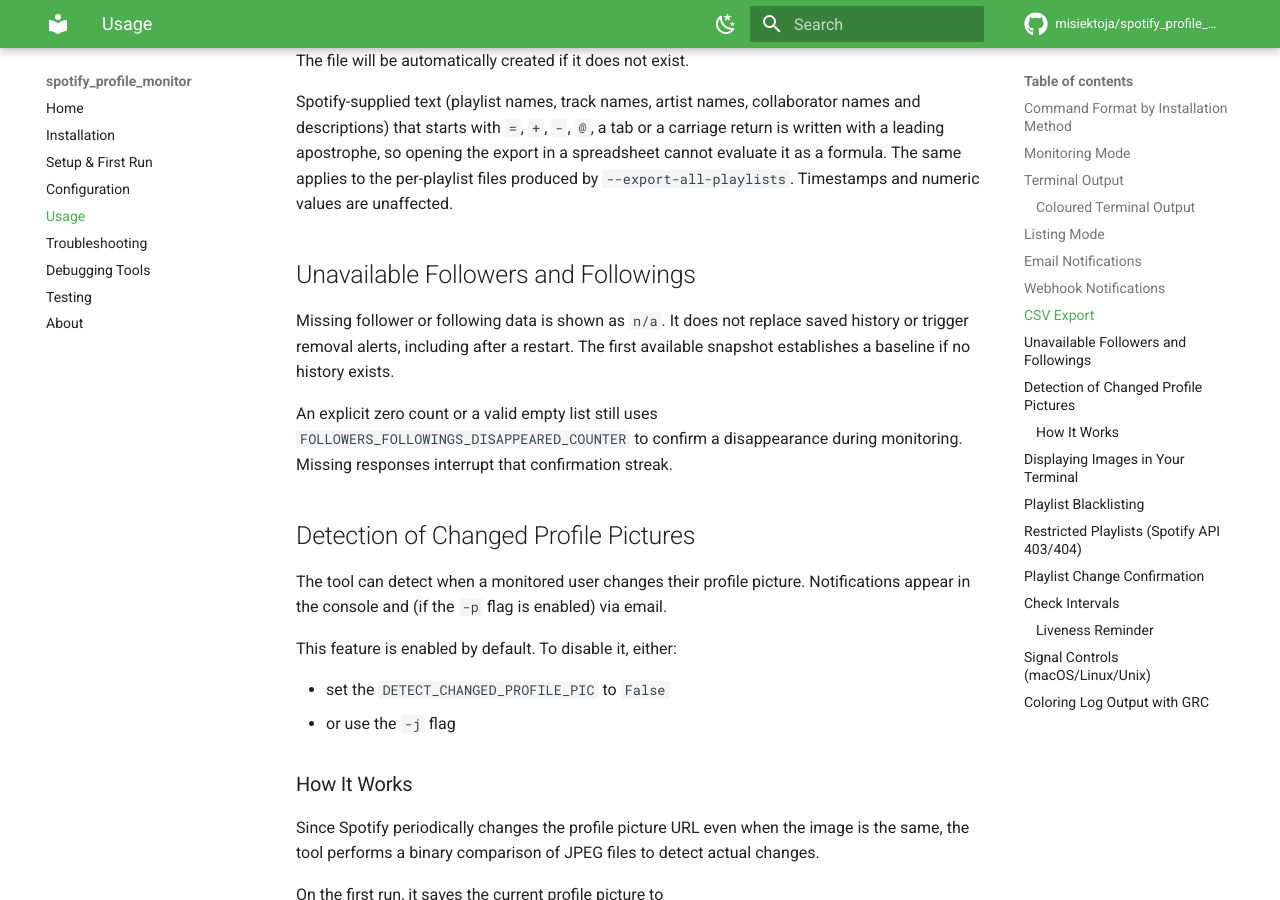
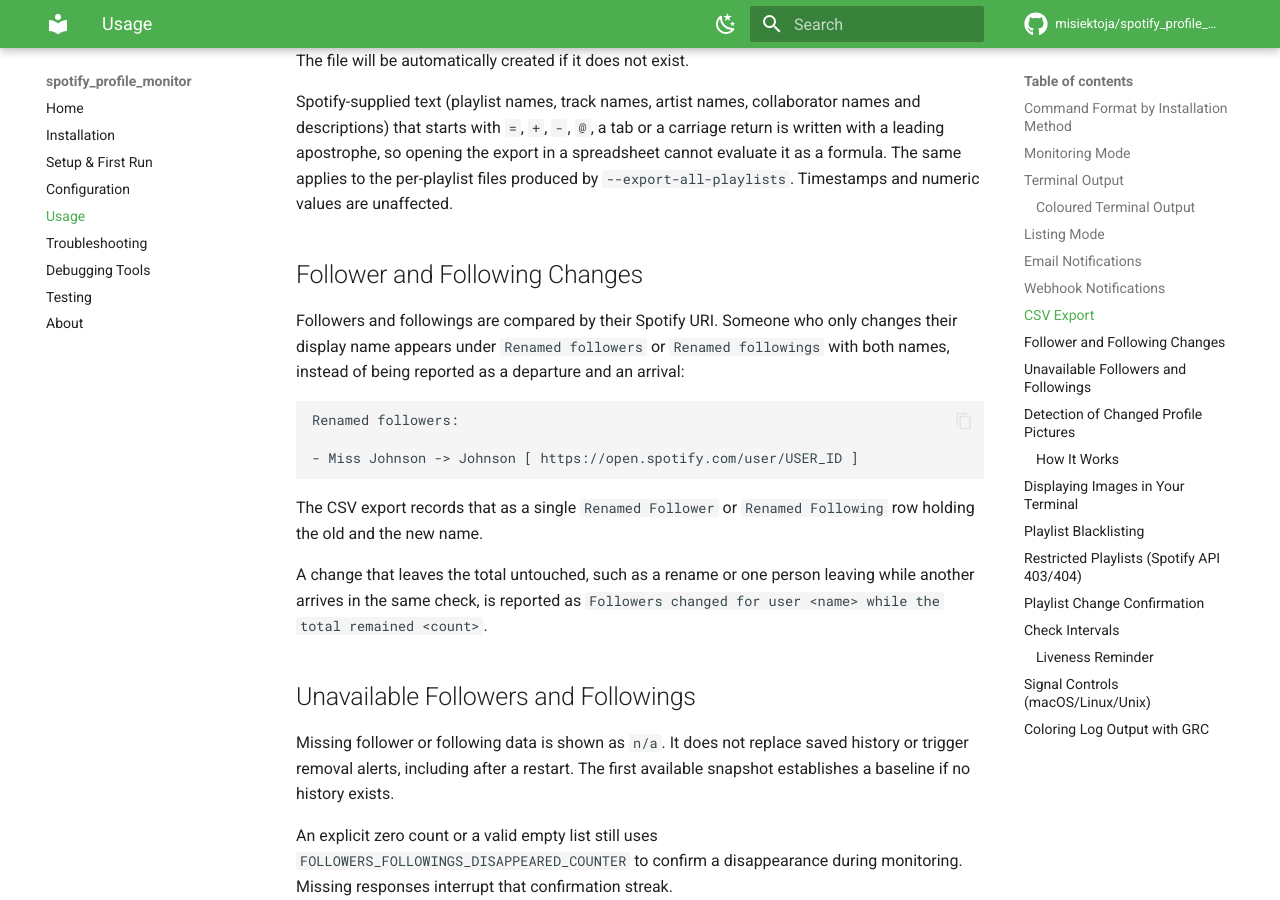
Before and after one commit to misiektoja/spotify_profile_monitor, an MkDocs documentation site: the page built from docs/usage.md, in a window 1280 px wide and 900 px high, scrolled down 10264 px. Built offline with MkDocs 1.6.1 and Material for MkDocs 9.7.7, drawn with Linux system fonts in a browser that asks for light colours; comment, search, counter and statistics services are not loaded.

Commit message:
docs(usage): describe how a renamed follower is reported

````diff
--- a/docs/usage.md
+++ b/docs/usage.md
@@ -341,6 +341,21 @@
 
 Spotify-supplied text (playlist names, track names, artist names, collaborator names and descriptions) that starts with `=`, `+`, `-`, `@`, a tab or a carriage return is written with a leading apostrophe, so opening the export in a spreadsheet cannot evaluate it as a formula. The same applies to the per-playlist files produced by `--export-all-playlists`. Timestamps and numeric values are unaffected.
 
+<a id="follower-and-following-changes"></a>
+## Follower and Following Changes
+
+Followers and followings are compared by their Spotify URI. Someone who only changes their display name appears under `Renamed followers` or `Renamed followings` with both names, instead of being reported as a departure and an arrival:
+
+```
+Renamed followers:
+
+- Miss Johnson -> Johnson [ https://open.spotify.com/user/USER_ID ]
+```
+
+The CSV export records that as a single `Renamed Follower` or `Renamed Following` row holding the old and the new name.
+
+A change that leaves the total untouched, such as a rename or one person leaving while another arrives in the same check, is reported as `Followers changed for user <name> while the total remained <count>`.
+
 <a id="unavailable-followers-and-followings"></a>
 ## Unavailable Followers and Followings
 
````
Also changed, not shown: README.md (+1 -1 lines), docs/index.md (+1 -1 lines).
